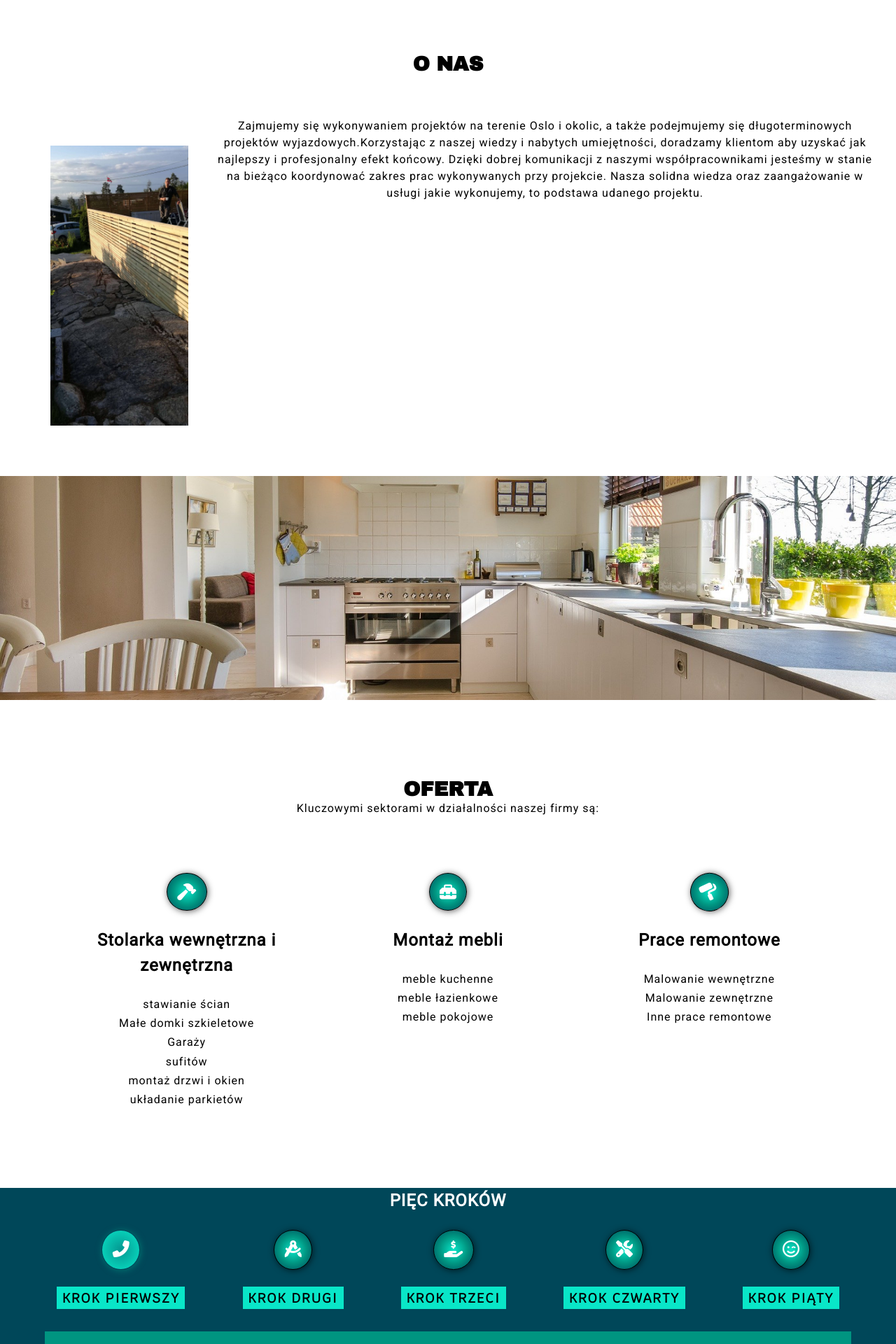
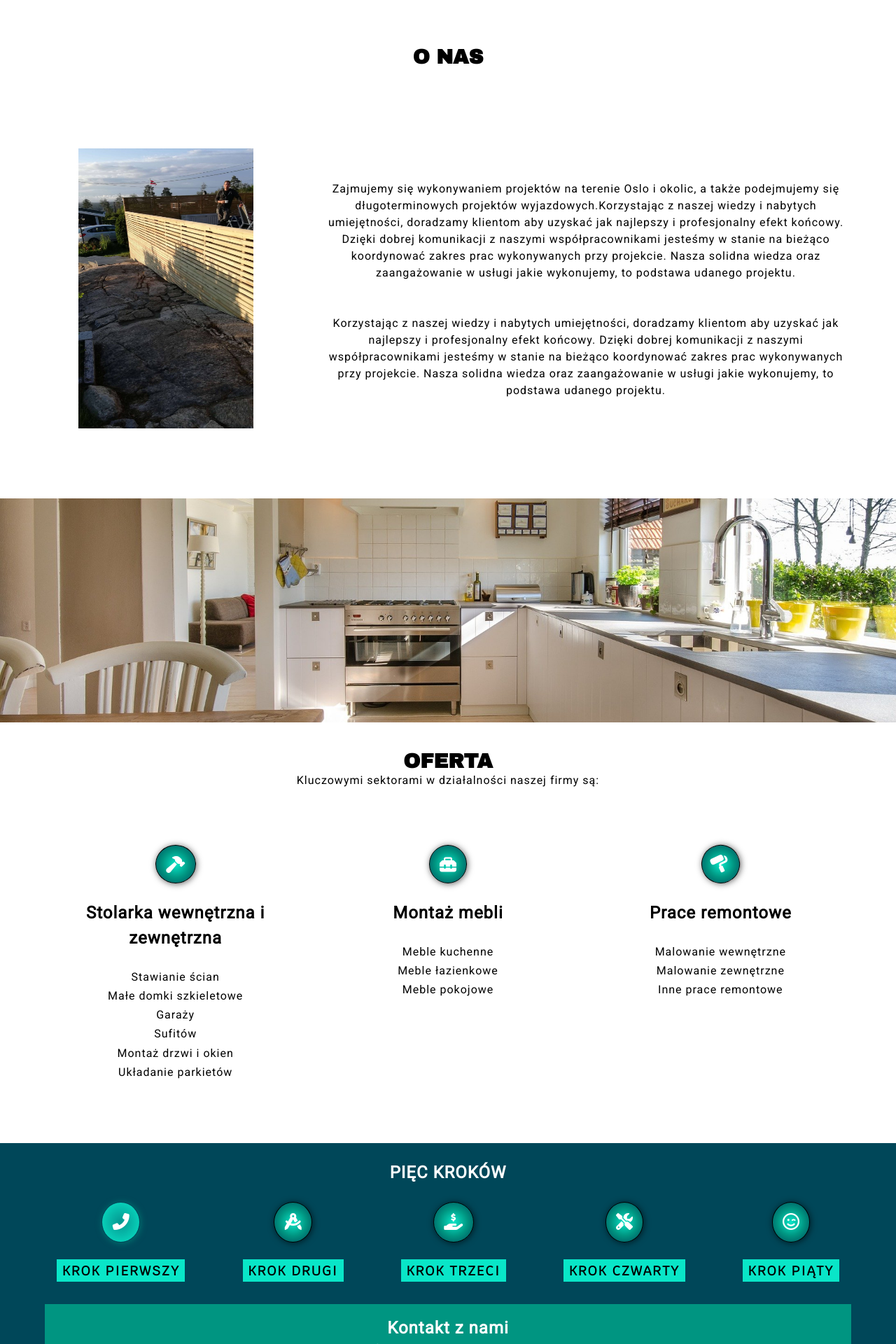
Before and after one commit to R3M3KPOL/PROFF, a PHP site: page / in a window 1280 px wide. Shown: the part 801-2721 px from the top of the page at 70% size. Run offline with PHP 8.4, Linux system fonts and the light colour scheme; some libraries are stand-ins or nearby versions.

Commit message:
add text etc.

```diff
--- a/css/style.css
+++ b/css/style.css
@@ -13,12 +13,17 @@
   max-width: 1200px;
 }
 
+.wrapper-style {
+  padding: 2em;
+  margin: 0 auto;
+}
+
 .title-heading {
   font-family: "Archivo Black", sans-serif;
   font-size: 1.8rem;
   text-align: center;
   text-transform: uppercase;
-  padding: 1em;
+  padding: 1.5em;
 }
 
 .tekst-box {
@@ -274,38 +274,45 @@
   color: whitesmoke;
 }
 
-.top {
-  padding: 3em 0;
+.top__box-img {
+  padding: 2em;
 }
 
-.top__first-img {
+.top__img {
+  height: 400px;
+  width: 250px;
+  margin: 40px auto;
+}
+
+.top__about {
+  max-width: 1200px;
+  display: -webkit-box;
+  display: -ms-flexbox;
+  display: flex;
+  -webkit-box-align: center;
+      -ms-flex-align: center;
+          align-items: center;
+  -webkit-box-pack: center;
+      -ms-flex-pack: center;
+          justify-content: center;
+  -webkit-box-orient: vertical;
+  -webkit-box-direction: normal;
+      -ms-flex-direction: column;
+          flex-direction: column;
+  margin: auto;
+}
+
+.top__text-first, .top__text-second {
+  padding: 1.5em;
+}
+
+.first-img {
   background-image: url("../img/kitchen-2165756_1920.jpg");
   height: 40vh;
   background-repeat: no-repeat;
   background-size: cover;
   background-attachment: fixed;
   background-position: center;
-}
-
-.top__box-img {
-  padding: 2em;
-  display: -webkit-box;
-  display: -ms-flexbox;
-  display: flex;
-  -webkit-box-orient: vertical;
-  -webkit-box-direction: normal;
-      -ms-flex-direction: column;
-          flex-direction: column;
-  -webkit-box-pack: center;
-      -ms-flex-pack: center;
-          justify-content: center;
-  width: 100%;
-}
-
-.top__img {
-  height: 400px;
-  width: 250px;
-  margin: 40px auto;
 }
 
 .middle {
@@ -321,7 +328,6 @@
   -webkit-box-align: center;
       -ms-flex-align: center;
           align-items: center;
-  padding: 3em;
 }
 
 .middle__about-text {
@@ -921,6 +915,9 @@
 }
 
 @media (min-width: 765px) {
+  .wrapper-style {
+    padding: 1.5em;
+  }
   .burger-btn__tools {
     display: none;
   }
@@ -935,25 +932,13 @@
     background-image: -webkit-gradient(linear, left top, left bottom, from(transparent));
     background-image: linear-gradient(transparent);
   }
-  .header__navigation {
-    -webkit-box-flex: 0;
-        -ms-flex-positive: 0;
-            flex-grow: 0;
-  }
-  .header__list {
-    margin: 0;
-  }
   .header__main-menu {
     -webkit-box-orient: horizontal;
     -webkit-box-direction: normal;
         -ms-flex-direction: row;
             flex-direction: row;
   }
-  .header__logo {
-    padding: 0.3em;
-    margin: 1em auto 0 5em;
-  }
-  .top__box-img {
+  .top__about {
     -webkit-box-orient: horizontal;
     -webkit-box-direction: normal;
         -ms-flex-direction: row;
--- a/index.html
+++ b/index.html
@@ -23,7 +23,7 @@
         <i class="fas fa-bars burger-btn__tools"></i>
     </button>
     <header class="header">
-        <div class="header__logo">
+        <div class="header__logo logo-left">
             <div class="header__img"></div>
             <span class="header__title">PROFF</span>
         </div>
@@ -54,13 +54,14 @@
                     budowlanych.</p>
             </div>
         </div>
-        <div class="wrapper">
-            <section id="top" class="top  sect">
-                <div class="top__about-text">
+
+        <section id="top" class="top  wrapper-style">
             <h2 class="top__title title-heading">O nas</h2>
+            <div class="top__about">
                 <div class="top__box-img"><img src="img/photo/inne/IMG_20190608_205825 MINI.jpg" alt=""
-                            class="top__img">
-                        <p class="top__text tekst-box"> Zajmujemy się wykonywaniem projektów na terenie Oslo i okolic,
+                        class="top__img"></div>
+                <div class="top__text tekst-box">
+                    <p class="top__text-first"> Zajmujemy się wykonywaniem projektów na terenie Oslo i okolic,
                         a także
                         podejmujemy się długoterminowych projektów wyjazdowych.Korzystając z naszej wiedzy i
                         nabytych
@@ -70,11 +71,16 @@
                         jesteśmy w stanie na bieżąco koordynować zakres prac wykonywanych przy projekcie. Nasza
                         solidna
                         wiedza oraz zaangażowanie w usługi jakie wykonujemy, to podstawa udanego projektu.</p>
+                    <p class="top__text-second">Korzystając z naszej wiedzy i nabytych umiejętności, doradzamy
+                        klientom aby uzyskać jak
+                        najlepszy i profesjonalny efekt końcowy. Dzięki dobrej komunikacji z naszymi współpracownikami
+                        jesteśmy w stanie na bieżąco koordynować zakres prac wykonywanych przy projekcie. Nasza solidna
+                        wiedza oraz zaangażowanie w usługi jakie wykonujemy, to podstawa udanego projektu.</p>
                 </div>
             </div>
-                <div class="top__first-img"></div>
         </section>
-            <section id="middle" class="middle sect">
+        <div class="first-img"></div>
+        <section id="middle" class="middle wrapper-style">
             <div class="middle__about-text">
                 <h2 class="middle__title">Oferta</h2>
                 <p class="middle__text tekst-box">Kluczowymi sektorami w działalności naszej firmy są:
@@ -85,20 +91,20 @@
                     <i class="fas fa-hammer middle__hammer"></i>
                     <h2 class="middle__subtitle sub-title"> Stolarka wewnętrzna i zewnętrzna
                     </h2>
-                        <li class="middle__list tekst-box">stawianie ścian</li>
+                    <li class="middle__list tekst-box">Stawianie ścian</li>
                     <li class="middle__list tekst-box">Małe domki szkieletowe</li>
                     <li class="middle__list tekst-box">Garaży</li>
-                        <li class="middle__list tekst-box">sufitów</li>
-                        <li class="middle__list tekst-box">montaż drzwi i okien</li>
-                        <li class="middle__list tekst-box">układanie parkietów</li>
+                    <li class="middle__list tekst-box">Sufitów</li>
+                    <li class="middle__list tekst-box">Montaż drzwi i okien</li>
+                    <li class="middle__list tekst-box">Układanie parkietów</li>
                 </div>
                 <div class="middle__box">
                     <i class="fas fa-toolbox  middle__toolbox"></i>
                     <h2 class="middle__subtitle sub-title">Montaż mebli
                     </h2>
-                        <li class="middle__list tekst-box">meble kuchenne</li>
-                        <li class="middle__list tekst-box">meble łazienkowe</li>
-                        <li class="middle__list tekst-box">meble pokojowe</li>
+                    <li class="middle__list tekst-box">Meble kuchenne</li>
+                    <li class="middle__list tekst-box">Meble łazienkowe</li>
+                    <li class="middle__list tekst-box">Meble pokojowe</li>
                 </div>
                 <div class="middle__box">
                     <i class="fas fa-paint-roller  middle__roller"></i>
@@ -110,7 +116,7 @@
             </div>
         </section>
 
-            <div class="bgc-overlay">
+        <div class="bgc-overlay wrapper-style">
             <section class="steps">
                 <div class="steps__title">
                     <h2 class="steps__text  sub-title">Pięc kroków</h2>
@@ -146,75 +152,39 @@
                             <div class="steps__word steps__word--active" id="one" data-tab-content>
                                 <span class="steps__subtitle-Mobile">Krok pierwszy</span>
                                 <h2 class="steps__title sub-title">Kontakt z nami</h2>
-                                    <p class=" steps__text-paragraf ">Lorem ipsum dolor sit amet consectetur adipisicing
-                                        elit.
-                                        Ducimus
-                                        maxime vitae cum
-                                        fuga sunt nulla dolor iusto quo officiis numquam, expedita sit ad est nam
-                                        delectus odit
-                                        facere
-                                        ipsum
-                                        deleniti cumque commodi voluptas. Corrupti obcaecati sed, quis cumque tempora
-                                        necessitatibus.
+                                <p class=" steps__text-paragraf ">Skontaktuj się z nami za pośrednictwem formularza
+                                    zgłoszeniowego, który znajduje na dole strony
+                                    lub zadzwoń pod numer 966 82 586.
                                 </p>
                             </div>
                             <div class="steps__word" id="two" data-tab-content>
                                 <span class="steps__subtitle-Mobile ">Krok drugi</span>
                                 <h2 class="steps__title sub-title">Ustalenie szczegółów prac</h2>
-                                    <p class="steps__text-paragraf">Lorem ipsum dolor sit amet consectetur adipisicing
-                                        elit.
-                                        Explicabo
-                                        amet
-                                        sapiente
-                                        tempore harum obcaecati nihil ipsam cum quod facere mollitia commodi, corrupti
-                                        sunt modi,
-                                        delectus
-                                        similique! Odio quae sed animi pariatur repellat minima voluptate, voluptatum
-                                        necessitatibus
-                                        incidunt, esse beatae tenetur.</p>
+                                <p class="steps__text-paragraf">Każdy realizowany przez nas projekt jest inny, dlatego
+                                    chcemy jak najszybciej obejrzeć miejsce pracy i
+                                    zaplanować projekt zgodnie z oczekiwaniami klienta.</p>
                             </div>
                             <div class="steps__word" id="three" data-tab-content>
                                 <span class="steps__subtitle-Mobile">Krok trzeci</span>
                                 <h2 class="steps__title sub-title">Ustalenie ceny</h2>
-                                    <p class="steps__text-paragraf">Lorem ipsum dolor sit amet consectetur, adipisicing
-                                        elit. Non,
-                                        expedita?
-                                        Illum
-                                        cum commodi sit ex voluptatum quo et consectetur aspernatur suscipit officiis
-                                        excepturi, ab
-                                        voluptates dignissimos eveniet velit nostrum sed doloribus nam magni dolores.
-                                        Repudiandae
-                                        voluptates
-                                        dolor doloribus similique rem!</p>
+                                <p class="steps__text-paragraf">Cena ustalana jest indywidualnie w oparciu o oczekiwania
+                                    oraz dobór materiału po konsultacji z
+                                    klientem.</p>
                             </div>
                             <div class="steps__word" id="four" data-tab-content>
                                 <span class="steps__subtitle-Mobile">krok czwarty</span>
                                 <h2 class="steps__title sub-title">Wykonanie pracy</h2>
-                                    <p class="steps__text-paragraf">Lorem ipsum dolor sit amet, consectetur adipisicing
-                                        elit. Qui,
-                                        molestias
-                                        dolores!
-                                        Veniam recusandae enim, natus rerum error deleniti iste debitis possimus impedit
-                                        amet
-                                        suscipit
-                                        non
-                                        voluptatibus odio, ex accusamus ipsam quibusdam commodi perspiciatis corrupti!
-                                        Eum nemo nam
-                                        doloribus reiciendis repellat!</p>
+                                <p class="steps__text-paragraf">Stawiamy na profesjonalizm, dokładność i rzetelność w
+                                    realizacji naszych zleceń. Po zaplanowaniu
+                                    projektu staramy się jak najszybciej podjąć pracę aby wykonać go w jak najkrótszym
+                                    czasie.</p>
                             </div>
                             <div class="steps__word" id="five" data-tab-content>
                                 <span class="steps__subtitle-Mobile">krok piąty</span>
                                 <h2 class="steps__title sub-title">Usmiech zadowolonego klienta</h2>
-                                    <p class="steps__text-paragraf">Lorem ipsum dolor sit amet consectetur adipisicing
-                                        elit. Aperiam
-                                        iste
-                                        quia optio
-                                        voluptate vitae assumenda deleniti ducimus in magni maxime, alias quae, illum
-                                        incidunt
-                                        necessitatibus omnis deserunt neque? Corporis, neque! Soluta eius ipsa quo
-                                        repellendus
-                                        inventore?
-                                        Facere itaque aut modi!</p>
+                                <p class="steps__text-paragraf">Mamy nadzieję, że każdy klient będzie zadowolony ze
+                                    współpracy z naszą firmą, oraz doceni nasze
+                                    zaangażowanie i profesjonalizm.</p>
                             </div>
                         </div>
                     </div>
@@ -225,15 +195,21 @@
 
             </section>
         </div>
-            <section id="bottom" class="bottom sect">
+        <section id="bottom" class="bottom wrapper-style">
             <div class="bottom__about-text">
                 <h2 class="bottom__title title-heading">Nasze projekty</h2>
-                    <p class="bottom__text tekst-box">Korzystając z naszej wiedzy i nabytych umiejętności, doradzamy
+                <p class="bottom__text-first tekst-box">Korzystając z naszej wiedzy i nabytych umiejętności, doradzamy
                     klientom aby
                     uzyskać jak
                     najlepszy i profesjonalny efekt końcowy. Dzięki dobrej komunikacji z naszymi współpracownikami
                     jesteśmy w stanie na bieżąco koordynować zakres prac wykonywanych przy projekcie. Nasza solidna
-                        wiedza oraz zaangażowanie w usługi jakie wykonujemy, to podstawa udanego projektu.</p>
+                    wiedza oraz zaangażowanie w usługi jakie wykonujemy, to podstawa udanego projektu.
+                </p>
+                <p class="bottom__text-second tekst-box">
+                    W naszej firmie zrozumienie potrzeb klienta, jest bardzo ważnym elementem, dlatego też
+                    cały proces projektowy rozpoczyna się od obejrzenia miejsca pracy, a także od szczegółowej i
+                    wnikliwej rozmowy z klientem.
+                </p>
             </div>
 
             <div class="gallery">
@@ -292,14 +268,13 @@
                         <div class="gallery__text">po </div>
                     </div>
                     <div class="gallery__services">
-                            <img src="img/photo/patio2/patio po bok.jpg" alt=""
-                                class="gallery__img gallery__img--third">
+                        <img src="img/photo/patio2/patio po bok.jpg" alt="" class="gallery__img gallery__img--third">
                         <div class="gallery__text">po</div>
                     </div>
                 </div>
             </div>
         </section>
-            <section id="contact" class="contact sect">
+        <section id="contact" class="contact wrapper-style">
             <h2 class="contact__heading title-heading">Skontaktuj się z nami</h2>
 
             <div class="contact__wrapper">
@@ -332,12 +307,11 @@
                 </form>
             </div>
         </section>
-        </div>
     </main>
 
-    <footer class="footer">
+    <footer class="footer wrapper-style">
         <div class="footer__container">
-            <div class="footer__log">
+            <div class="footer__log logo-left">
                 <div class="footer__img header__img"></div>
                 <span class="footer__title header__title">PROFF</span>
             </div>
--- a/sass/_components.scss
+++ b/sass/_components.scss
@@ -3,3 +3,29 @@
     width: 100%;
     max-width: 1200px;
 }
+
+.wrapper-style {
+    padding: 2em;
+    margin: 0 auto;
+}
+
+.title-heading {
+    @include cinzel;
+    padding: 1.5em;
+}
+
+.tekst-box {
+    @include roboto;
+}
+
+.sub-title {
+    @include roboto;
+    font-size: $FontSizeTitle - 0.3rem;
+}
+
+.logo-left {
+    display: flex;
+    flex: 2 0 auto;
+    align-items: center;
+    padding: 1em 2em;
+}
--- a/sass/style.scss
+++ b/sass/style.scss
@@ -32,19 +32,6 @@
 @import "./mixins";
 @import "./components";
 
-.title-heading {
-    @include cinzel;
-    padding: 1em;
-}
-
-.tekst-box {
-    @include roboto;
-}
-
-.sub-title {
-    @include roboto;
-    font-size: $FontSizeTitle - 0.3rem;
-}
 
 
 .burger-btn {
@@ -255,18 +226,9 @@
 
 
 .top {
-    padding: 3em 0;
-
-    &__first-img {
-        @include HeroImg("../img/kitchen-2165756_1920.jpg");
-    }
-
     &__box-img {
         padding: 2em;
-        display: flex;
-        flex-direction: column;
-        justify-content: center;
-        width: 100%;
+
     }
 
     &__img {
@@ -275,8 +237,24 @@
         margin: 40px auto;
     }
 
+    &__about {
+        max-width: 1200px;
+        display: flex;
+        align-items: center;
+        justify-content: center;
+        flex-direction: column;
+        margin: auto;
+    }
+
+    &__text-first,
+    &__text-second {
+        padding: 1.5em;
+    }
 }
 
+.first-img {
+    @include HeroImg("../img/kitchen-2165756_1920.jpg");
+}
 
 
 .middle {
@@ -284,7 +262,6 @@
     flex-direction: column;
     justify-content: space-around;
     align-items: center;
-    padding: 3em;
 
     &__about-text {
         padding: 1em;
@@ -777,6 +738,9 @@
 
 @media(min-width:765px) {
 
+    .wrapper-style {
+        padding: 1.5em;
+    }
 
     .burger-btn {
         &__tools {
@@ -790,27 +754,13 @@
         transform: translateX(0);
         background-image: linear-gradient(transparent);
 
-        &__navigation {
-            flex-grow: 0;
-        }
-
-        &__list {
-            margin: 0;
-        }
-
         &__main-menu {
             flex-direction: row;
         }
 
     }
 
-    .header__logo {
-        padding: 0.3em;
-        margin: 1em auto 0 5em;
-
-    }
-
-    .top__box-img {
+    .top__about {
         flex-direction: row;
     }
 
```
Also changed, not shown: other parts of css/style.css (+21 -38 lines), other parts of sass/style.scss (+5 -37 lines), 1 other file. Lines whose indentation alone changed are shown as unchanged.
